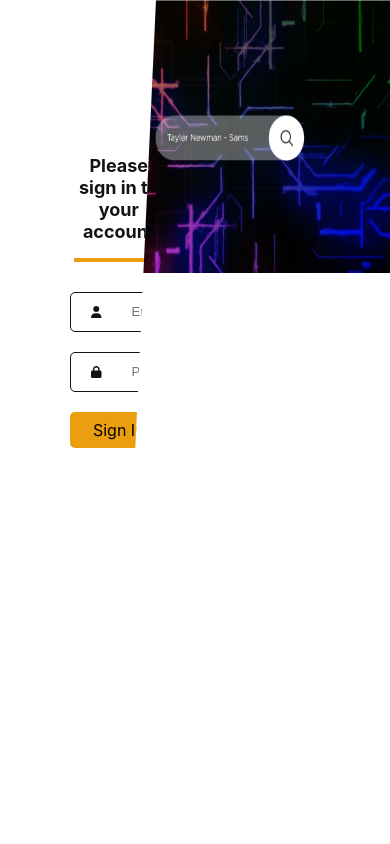
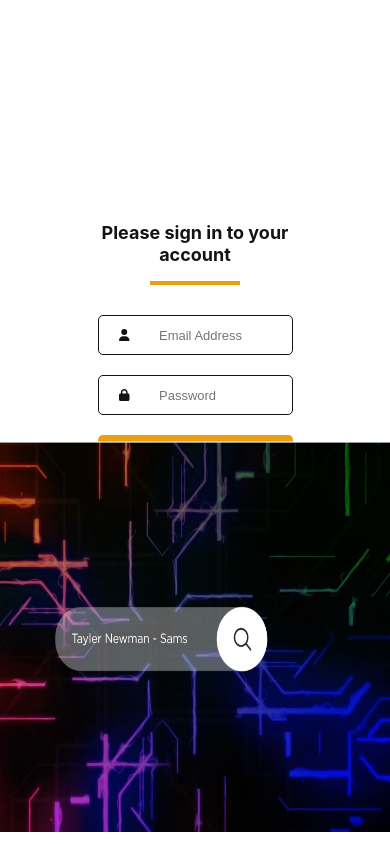
Before and after one commit to rebekahmw/saleslynk, a Next.js app: page / in a window 390 px wide. Built offline with nearby package versions, Linux system fonts and the light colour scheme.

Commit message:
style: added breakpoint, initial responsive design

```diff
--- a/styles/defaults.scss
+++ b/styles/defaults.scss
@@ -14,6 +14,7 @@ $defaults: (
 
 $breakpoints: (
 	"tablet": 1024px,
+	"smallTablet": 768px,
 	"mobile": 480px,
 );
 
--- a/styles/forms/Form.module.scss
+++ b/styles/forms/Form.module.scss
@@ -11,6 +11,16 @@
 	height: 100vh;
 	-webkit-clip-path: polygon(0 0, 100% 0, 75% 100%, 0 100%);
 	clip-path: polygon(0 0, 100% 0, 75% 100%, 0 100%);
+
+	@include breakMax("smallTablet") {
+		width: 100vw;
+		position: relative;
+		clip-path: polygon(0 0, 100% 0, 100% 100%, 0 100%);
+	}
+	@include breakMax("tablet") {
+
+		height: 60vw;
+	}
 }
 
 .orangeBlock {
@@ -25,6 +35,14 @@
 	position: absolute;
 	left: 70px;
 	top: 140px;
+
+	@include breakMax("smallTablet") {
+		width: 50vw;
+		position: relative;
+		margin: auto;
+		top: 0;
+		left: 0
+	}
 }
 
 .inputField {
--- a/styles/home/home.module.scss
+++ b/styles/home/home.module.scss
@@ -4,7 +4,17 @@
 @import "../defaults.scss";
 
 .container {
-    height: 100vh
+    height: 100vh;
+
+    @include breakMax("smallTablet") {
+        display: flex;
+        flex-direction: column;
+        justify-content: center;
+        align-items: center;
+        height: 100vh;
+        margin: 0;
+        padding: 0;
+    }
 }
 
 .overlay {
--- a/styles/video/Video.module.scss
+++ b/styles/video/Video.module.scss
@@ -11,8 +11,9 @@
     top: 0;
     right: 0;
 
-    // @include breakMax("tablet") {
-    //     width: 100%;
-    //     height: 30%;
-    // }
+    @include breakMax("smallTablet") {
+        width: 100vw;
+        height: 50vw;
+        position: relative;
+    }
 }
```
